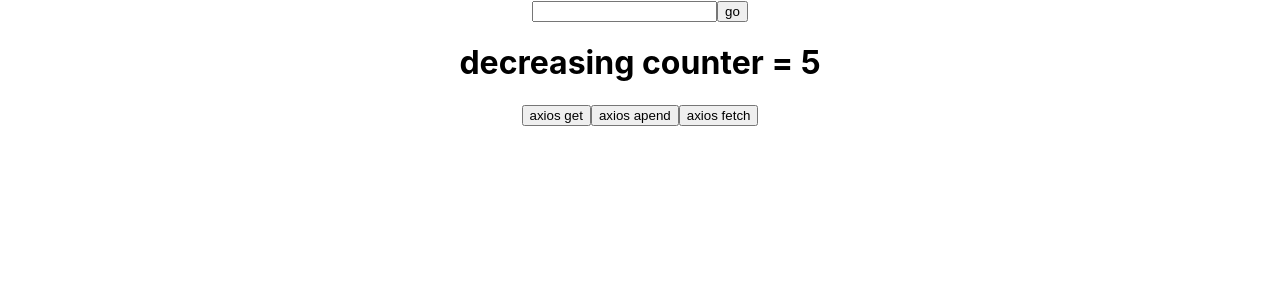
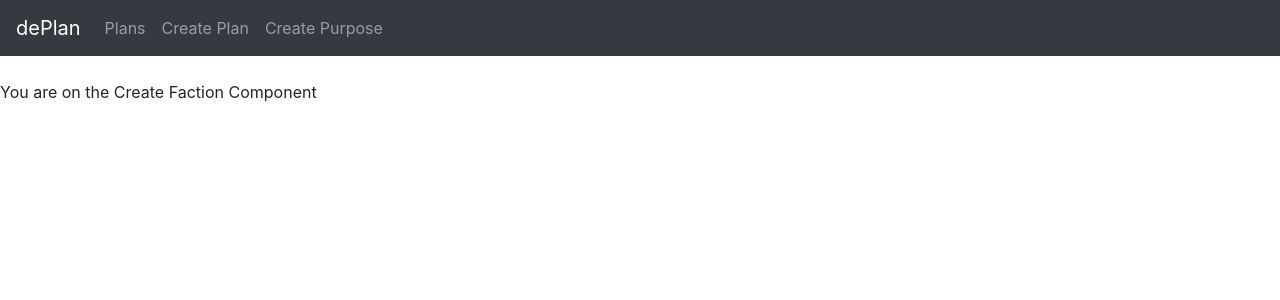
Before and after one commit to timothywiliusa/my-app, a React (Create React App) app: page /purpose in a window 1280 px wide. Shown: the top 300 px of the page. Built offline with nearby package versions, Linux system fonts and the light colour scheme.

Commit message:
components shell connected

```diff
--- a/package.json
+++ b/package.json
@@ -7,9 +7,11 @@
     "@testing-library/react": "^9.4.0",
     "@testing-library/user-event": "^7.1.2",
     "axios": "^0.19.0",
+    "bootstrap": "^4.4.1",
     "cors": "^2.8.5",
     "react": "^16.12.0",
     "react-dom": "^16.12.0",
+    "react-router-dom": "^5.1.2",
     "react-scripts": "3.3.0"
   },
   "scripts": {
--- a/public/index.html
+++ b/public/index.html
@@ -24,7 +24,7 @@
       work correctly both with client-side routing and a non-root public URL.
       Learn how to configure a non-root public URL by running `npm run build`.
     -->
-    <title>React App</title>
+    <title>dePlan</title>
   </head>
   <body>
     <noscript>You need to enable JavaScript to run this app.</noscript>
--- a/src/App.js
+++ b/src/App.js
@@ -1,113 +1,29 @@
-import React,{useEffect, useState} from 'react';
-import axios from 'axios';
+import React from 'react';
+//import React,{useEffect, useState} from 'react';
 
+import { BrowserRouter as Router, Route } from 'react-router-dom';
+import "bootstrap/dist/css/bootstrap.min.css"
+
+import Navbar from "./components/navbar.component";
+import PlanList from "./components/plan-list.component";
+import EditPlan from "./components/edit-plan.component";
+import CreatePlan from "./components/create-plan.component";
+import CreateFaction from "./components/create-faction.component";
+
+//import axios from 'axios';
 import './App.css';
-
-import Todo from './Todo';
 
 const App = () => {
 
-    //const APP_ID = "ac7a27fb";
-    //const APP_KEY = "160b6fb154cac60808fad8b518a415e1";
-    //const response = await fetch('https://api.edamam.com/search?q=${query}&app_id=ac7a27fb&app_key=160b6fb154cac60808fad8b518a415e1');
-
-
-    //example of useState, heading increments on click (5) represents the starting number
-    const [counter,setCounter] = useState(5);
-
-    const [todos,setTodos] = useState([]); //empty array
-    const [search, setSearch] = useState(""); // empty string
-    const [reFetch, setFetch] = useState("");
-
-    useEffect(() => {
-      //getTodos();
-    },[reFetch]);
-
-    const getTodos = async () => {
-      //const response = await fetch('/api/endpoints'); //fetches proxy in package.json
-      //const response = await fetch(`https://api.edamam.com/search?q=${query}&app_id=${APP_ID}&app_key=${APP_KEY}`);
-      const response = await fetch('https://jsonplaceholder.typicode.com/todos');
-
-      const data = await response.json();
-
-      var sliceTen = data.slice(0,5); //stes slice index 0-4
-      setTodos(sliceTen); // sets todos into an array of 200 todos fetched from the api
-
-      console.log(data);
-
-      // fills the empty array with array from fetch
-      // hits is an array of recipes in data
-    }
-    const counterDec = async () => {
-      setCounter(counter+1);
-    }
-
-    const updateSearch = e => {
-      setSearch(e.target.value); //syntax
-      console.log(e.target.value); //test
-    }
-
-    const fetchSearch = e => {
-      e.preventDefault(); //prevents refresh
-      setFetch(search);
-    }
-  //event listener
-  //document.getElementById('get').addEventListener('click', getTodos);
-
-  //axios functions
-  function axiosGetTodos(){
-    // axios({
-    //   method: 'get',
-    //   url: 'https://jsonplaceholder.typicode.com/todos',
-    //   params: {
-    //     _limit: 5
-    //   }
-    // })
-    // .then(res => console.error(res))
-    // .catch(err => console.error(err));
-
-    axios.get('https://jsonplaceholder.typicode.com/todos',{
-
-    //axios.get('https://api.edamam.com/search?q=${query}&app_id=ac7a27fb&app_key=c80f216597c036993cc00cbcbc537edb',{
-      params: {_limit:10}
-    })
-    .then(res => {setTodos(res.data);console.log(res)})
-    .catch(err => console.error(err));
-
-  }
-
-// notes:
-// "key={todo.title}" in return Todo is to fix a warning
   return (
-    <div className="App">
-      <form className="search-form" onSubmit={fetchSearch}>
-        <input className="search-bar" type="text" value={search} onChange={updateSearch}/>
-        <button
-        className="search-button"
-        type="submit">
-          go
-        </button>
-      </form>
-
-      <h1 onClick={counterDec}> decreasing counter = {counter} </h1>
-
-
-        <button className="search-button" onClick={axiosGetTodos}>axios get</button>
-        <button className="search-button">axios apend</button>
-        <button className="search-button">axios fetch</button>
-
-
-      {todos.map(todo =>(
-        <Todo
-          key={todo.title}
-          id={todo.id}
-          userId={todo.userId}
-          title={todo.title}
-          completed={todo.completed}
-        />
-      ))}
-
-    </div>
+    <Router>
+      <Navbar />
+      <br/>
+      <Route path="/" exact component={PlanList} />
+      <Route path="/edit/:id" component={EditPlan} />
+      <Route path="/create" exact component={CreatePlan} />
+      <Route path="/purpose" exact component={CreateFaction} />
+    </Router>
   );
 }
 
--- /dev/null
+++ b/src/components/create-faction.component.js
@@ -0,0 +1,11 @@
+import React, { Component } from 'react';
+
+export default class CreateFaction extends Component{
+    render(){
+        return(
+            <div>
+                <p>You are on the Create Faction Component</p>
+            </div>
+        )
+    }
+}
--- /dev/null
+++ b/src/components/create-plan.component.js
@@ -0,0 +1,11 @@
+import React, { Component } from 'react';
+
+export default class CreatePlan extends Component{
+    render(){
+        return(
+            <div>
+                <p>You are on the Create Plan Component</p>
+            </div>
+        )
+    }
+}
--- /dev/null
+++ b/src/components/edit-plan.component.js
@@ -0,0 +1,11 @@
+import React, { Component } from 'react';
+
+export default class EditPlan extends Component{
+    render(){
+        return(
+            <div>
+                <p>You are on the Edit Plan Component</p>
+            </div>
+        )
+    }
+}
--- /dev/null
+++ b/src/components/navbar.component.js
@@ -0,0 +1,26 @@
+import React, { Component } from 'react';
+import { Link } from 'react-router-dom';
+
+export default class Navbar extends Component {
+
+  render() {
+    return (
+      <nav className="navbar navbar-dark bg-dark navbar-expand-lg">
+        <Link to="/" className="navbar-brand">dePlan</Link>
+        <div className="collpase navbar-collapse">
+        <ul className="navbar-nav mr-auto">
+          <li className="navbar-item">
+          <Link to="/" className="nav-link">Plans</Link>
+          </li>
+          <li className="navbar-item">
+          <Link to="/create" className="nav-link">Create Plan</Link>
+          </li>
+          <li className="navbar-item">
+          <Link to="/purpose" className="nav-link">Create Purpose</Link>
+          </li>
+        </ul>
+        </div>
+      </nav>
+    );
+  }
+}
--- /dev/null
+++ b/src/components/plan-list.component.js
@@ -0,0 +1,11 @@
+import React, { Component } from 'react';
+
+export default class PlanList extends Component{
+    render(){
+        return(
+            <div>
+                <p>You are on the Plan List Component</p>
+            </div>
+        )
+    }
+}
```
Also changed, not shown: 1 other file (tests, documents, lock files or other folders).
